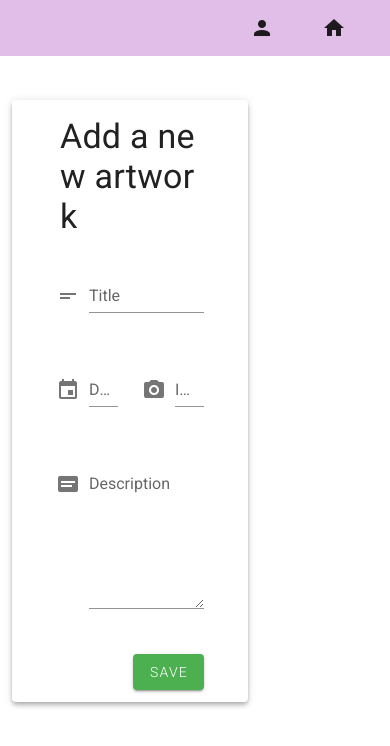
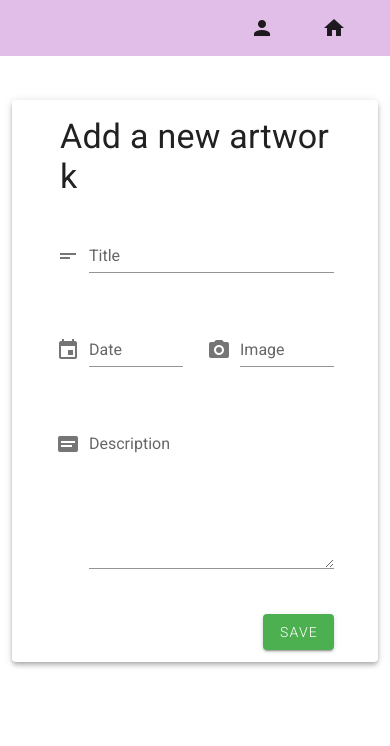
Before and after one commit to Benjy96/artkive, a Vue app: page /Dashboard in a window 390 px wide. Shown: the top 746 px of the page. Built offline with nearby package versions, Linux system fonts and the light colour scheme; no server answers.

Commit message:
Responsiveness: Make artist's upload form bigger on small screens

```diff
--- a/src/views/Dashboard.vue
+++ b/src/views/Dashboard.vue
@@ -1,7 +1,7 @@
 <template>
   <div>
     <v-row>
-      <v-col cols="8">
+      <v-col cols="12" sm="8">
         <v-card class="elevation-4">
           <v-form ref="artworkForm">
             <v-container>
```
